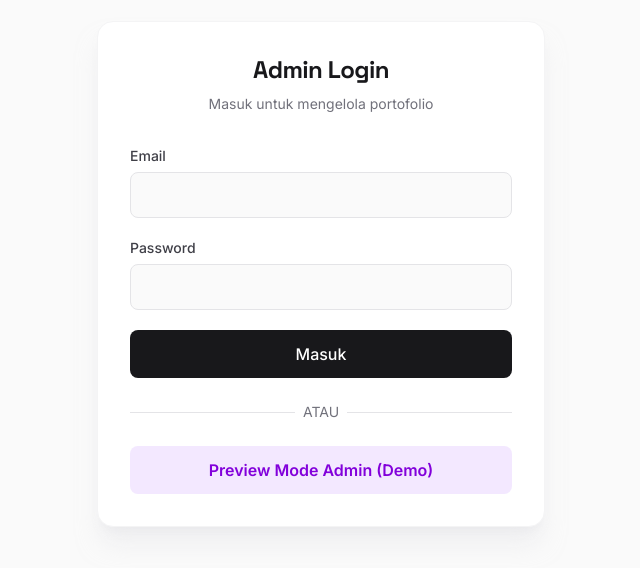
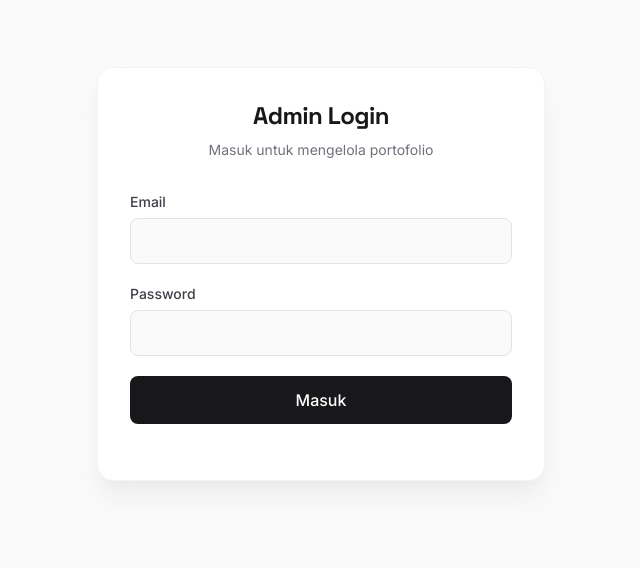
Before and after one commit to artama-DSG/graphic-designer-portfolio, a React (Vite) app: page /dashboard-portfolio/login in a window 1280 px wide. Shown: the part 126-694 px from the top of the page, without its empty margins (319-959 px from the left). Built offline with nearby package versions, Linux system fonts and the light colour scheme; no server answers.

Commit message:
refactor: remove demo login and clean up README

```diff
--- a/src/pages/admin/Login.tsx
+++ b/src/pages/admin/Login.tsx
@@ -2,7 +2,6 @@ import { useState } from 'react';
 import { useNavigate } from 'react-router-dom';
 import { signInWithEmailAndPassword } from 'firebase/auth';
 import { auth } from '../../services/firebase';
-import { useAuthStore } from '../../store';
 
 export default function AdminLogin() {
   const [email, setEmail] = useState('');
@@ -10,7 +9,6 @@ export default function AdminLogin() {
   const [error, setError] = useState('');
   const [loading, setLoading] = useState(false);
   const navigate = useNavigate();
-  const { setUser } = useAuthStore();
 
   const handleLogin = async (e: React.FormEvent) => {
     e.preventDefault();
@@ -33,11 +31,6 @@ export default function AdminLogin() {
     } finally {
       setLoading(false);
     }
-  };
-
-  const handleDemoLogin = () => {
-    setUser({ uid: 'demo-user', email: 'demo@example.com' } as any);
-    navigate('/dashboard-portfolio');
   };
 
   return (
@@ -83,23 +76,6 @@ export default function AdminLogin() {
             {loading ? 'Masuk...' : 'Masuk'}
           </button>
         </form>
-
-        <div className="relative mb-6">
-          <div className="absolute inset-0 flex items-center">
-            <div className="w-full border-t border-zinc-200"></div>
-          </div>
-          <div className="relative flex justify-center text-sm">
-            <span className="px-2 bg-white text-zinc-500">ATAU</span>
-          </div>
-        </div>
-
-        <button
-          onClick={handleDemoLogin}
-          type="button"
-          className="w-full py-3 bg-purple-100 text-purple-700 rounded-lg font-bold hover:bg-purple-200 transition-colors"
-        >
-          Preview Mode Admin (Demo)
-        </button>
       </div>
     </div>
   );
```
Also changed, not shown: 2 other files (tests, documents, lock files or other folders).
